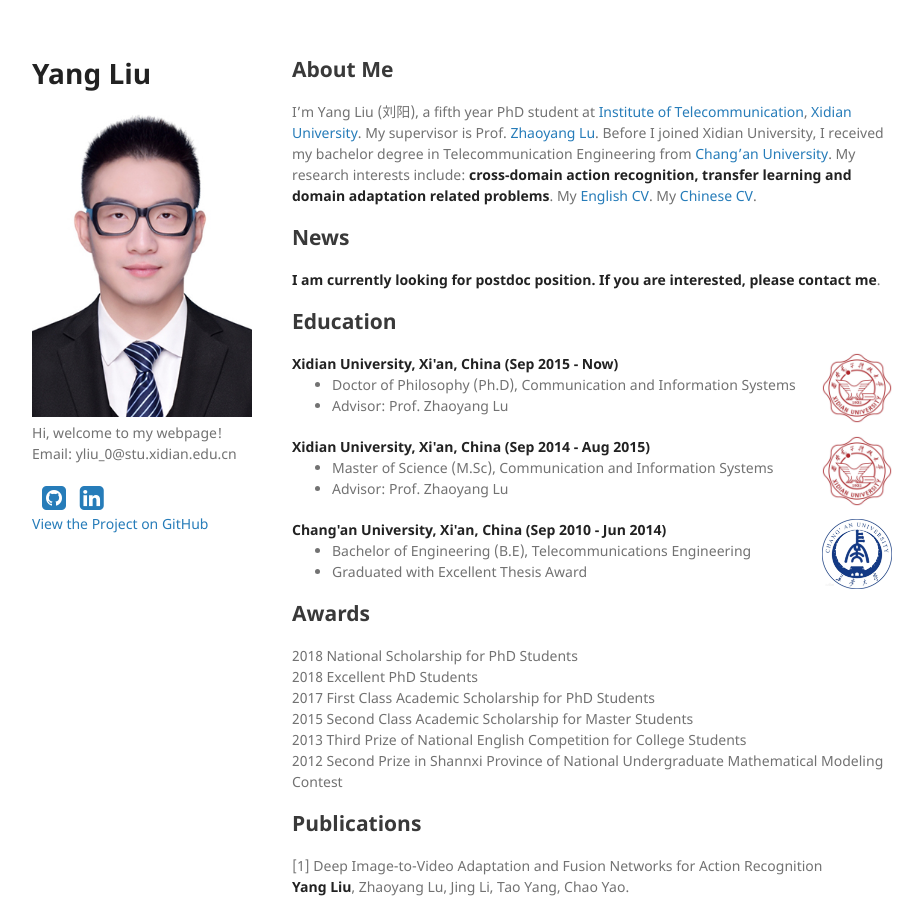
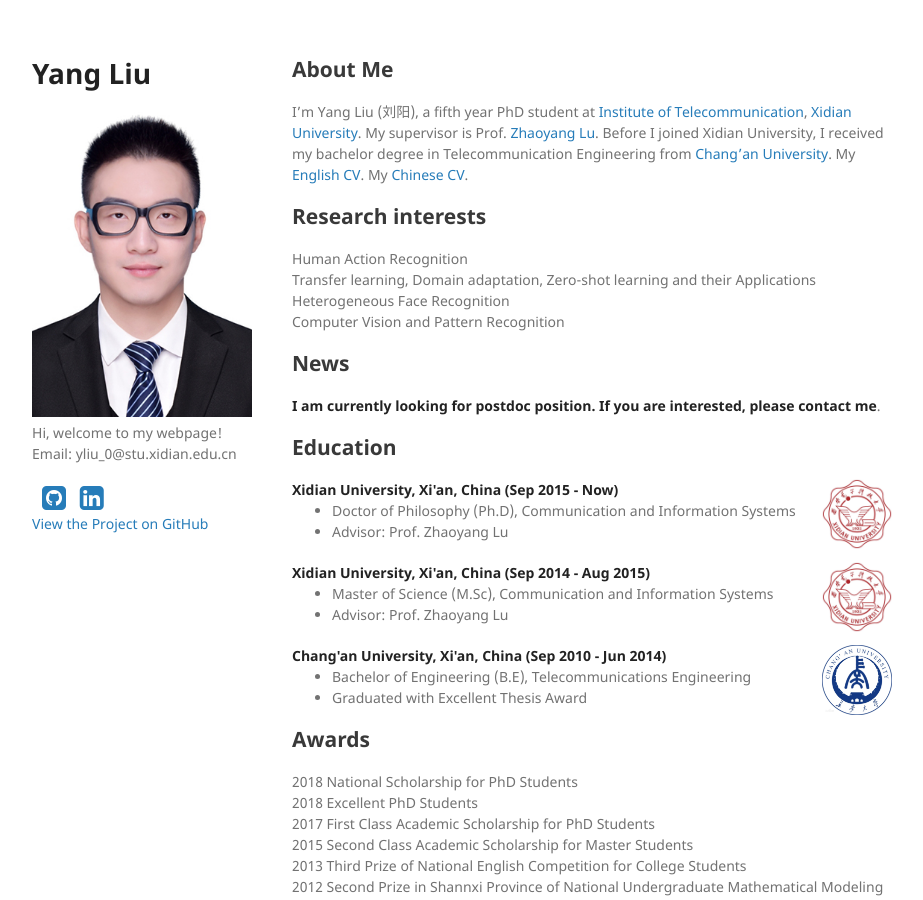
Before and after one commit to YangLiu9208/home, a Jekyll site: the page built from index.md, in a window 1280 px wide and 900 px high. Shown: the whole window, without its empty margins (178-1101 px from the left). Built offline with Jekyll 4.4.1, drawn with Linux system fonts in a browser that asks for light colours; a style sheet for code colours, icons or effects is not loaded; our own code applies the rules of GitHub Pages for plain Markdown files.

Commit message:
Update index.md

```diff
--- a/index.md
+++ b/index.md
@@ -2,7 +2,13 @@
 layout: default
 ---
 ## About Me
-I'm Yang Liu (刘阳), a fifth year PhD student at [Institute of Telecommunication](http://ste.xidian.edu.cn/), [Xidian University](https://www.xidian.edu.cn/). My supervisor is Prof. [Zhaoyang Lu](http://web.xidian.edu.cn/zhylu/). Before I joined Xidian University, I received my bachelor degree in Telecommunication Engineering from [Chang'an University](http://www.chd.edu.cn/). My research interests include: **cross-domain action recognition, transfer learning and domain adaptation related problems**. My [English CV](https://drive.google.com/open?id=1Zp2Nk_MW1x1_96nV6d4g1w8R2UspKcOY). My [Chinese CV](https://drive.google.com/open?id=1dJGqxSNH_pugJt5I__vWtuWRutw7sgEh).
+I'm Yang Liu (刘阳), a fifth year PhD student at [Institute of Telecommunication](http://ste.xidian.edu.cn/), [Xidian University](https://www.xidian.edu.cn/). My supervisor is Prof. [Zhaoyang Lu](http://web.xidian.edu.cn/zhylu/). Before I joined Xidian University, I received my bachelor degree in Telecommunication Engineering from [Chang'an University](http://www.chd.edu.cn/). My [English CV](https://drive.google.com/open?id=1Zp2Nk_MW1x1_96nV6d4g1w8R2UspKcOY). My [Chinese CV](https://drive.google.com/open?id=1dJGqxSNH_pugJt5I__vWtuWRutw7sgEh).
+
+## Research interests
+Human Action Recognition
+Transfer learning, Domain adaptation, Zero-shot learning and their Applications
+Heterogeneous Face Recognition
+Computer Vision and Pattern Recognition
 
 ## News
 **I am currently looking for postdoc position. If you are interested, please contact me**.
```
